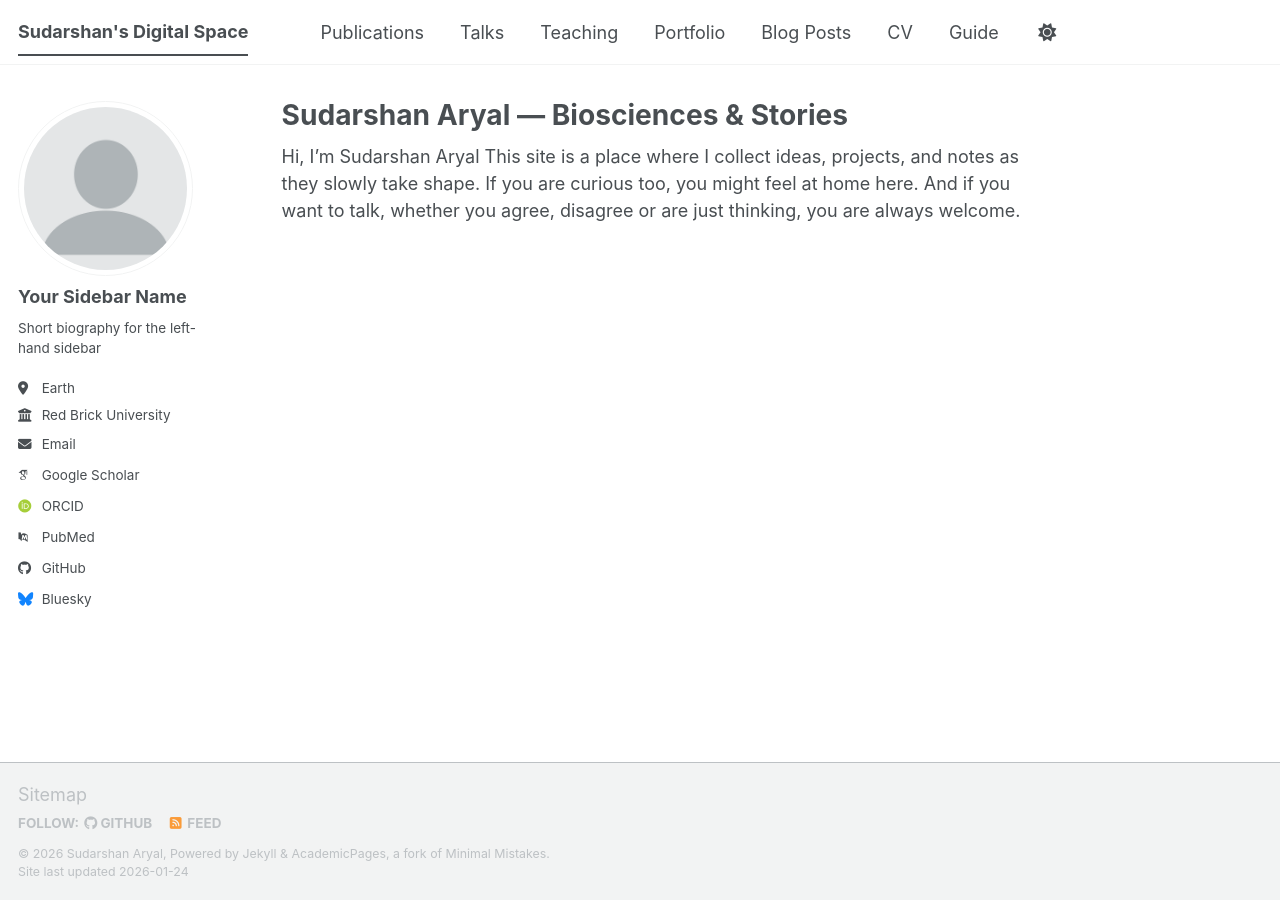
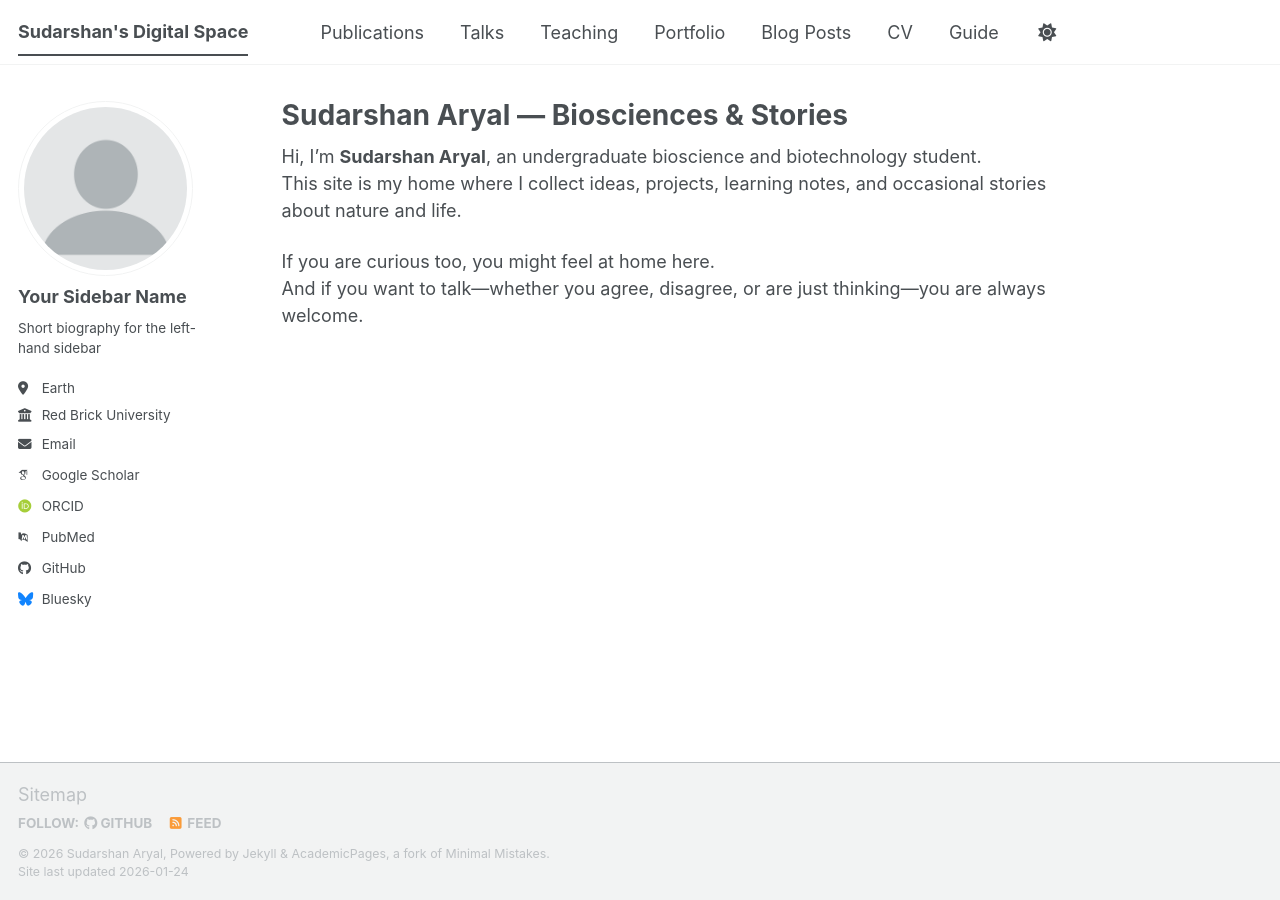
Before and after one commit to Sudu-09-Nep/sudu.github.io, a Jekyll site: the page built from _pages/about.md, in a window 1280 px wide. Built offline with Jekyll 4.4.1, drawn with Linux system fonts in a browser that asks for light colours; some web fonts are replaced; a script bundle is joined from its source files by our own code; library files that are not in the unit come from our copies.

Commit message:
Update about.md

```diff
--- a/_pages/about.md
+++ b/_pages/about.md
@@ -6,7 +6,8 @@ redirect_from:
   - /about/
   - /about.html
 ---
-Hi, I'm Sudarshan Aryal
-This site is a place where I collect ideas, projects, and notes as they slowly take shape.
+Hi, I’m **Sudarshan Aryal**, an undergraduate bioscience and biotechnology student.
+This site is my home where I collect ideas, projects, learning notes, and occasional stories about nature and life.
+
 If you are curious too, you might feel at home here.
-And if you want to talk, whether you agree, disagree or are just thinking, you are always welcome.
+And if you want to talk—whether you agree, disagree, or are just thinking—you are always welcome.
```
